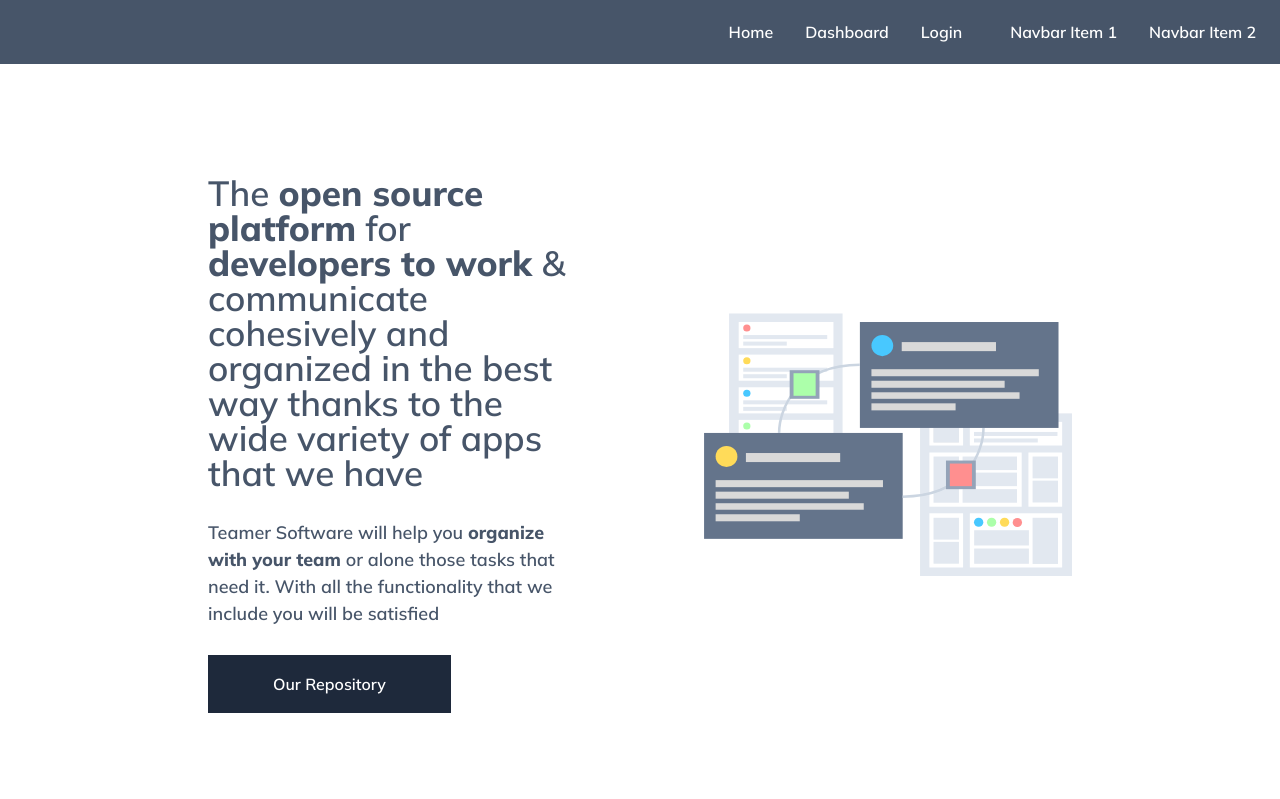
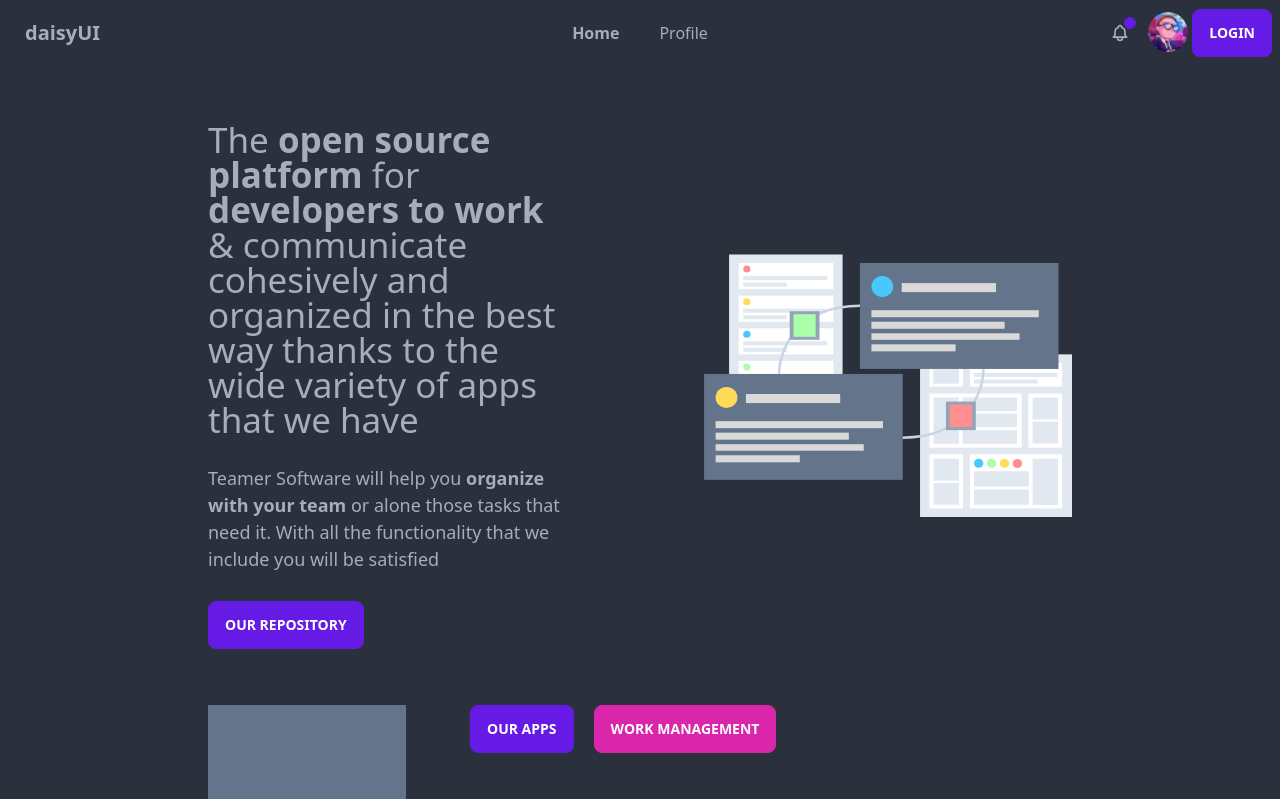
Before and after one commit to ProyectoIntegradoOrganizationalApp/Front-End, a React (Vite) app: page / in a window 1280 px wide. Shown: the top 799 px of the page. Built offline with nearby package versions, Linux system fonts and the light colour scheme.

Commit message:
Prueba de contexto y estados

```diff
--- a/index.html
+++ b/index.html
@@ -1,5 +1,5 @@
 <!DOCTYPE html>
-<html lang="es" data-theme="light_theme">
+<html lang="es" data-theme="dark">
   <head>
     <meta charset="UTF-8" />
     <link rel="icon" type="image/svg+xml" href="/src/assets/svg/logo.svg" />
--- a/src/adapters/components/Nav.tsx
+++ b/src/adapters/components/Nav.tsx
@@ -1,8 +1,13 @@
-// Tipo de la prop children
-import { ReactNode } from "react";
+// React
+import React from "react";
+
+// Links para el router
+import { Link, NavLink } from "react-router-dom";
 
 // Tipado de las rutas
-import { Route } from "../../domain/Route.interface";
+import { Route as IRoute } from "../../domain/Route.interface";
+
+import foto from "../../assets/foto.png";
 
 /**
  *  Componente de Navegador, usa un "Drawer" de DaisyUI en el que se introduce la información
@@ -12,42 +17,73 @@
  *  @param props Contiene las props que le pasa el elemento superior
  *  @returns
  */
-export function Nav( props: { children: ReactNode, routes: Route[]}) {
+export function Nav( props: { routes: IRoute[] } ) {
+
+
     return (
         <>
-            <div className="drawer">
-                <input id="my-drawer-3" type="checkbox" className="drawer-toggle" />
-                <div className="drawer-content flex flex-col">
-                    <div className="w-full navbar bg-accent">
-                        <div className="flex-none lg:hidden">
-                            <label htmlFor="my-drawer-3" className="btn btn-square btn-ghost">
-                                <svg xmlns="http://www.w3.org/2000/svg" fill="none" viewBox="0 0 24 24" className="inline-block w-6 h-6 stroke-current"><path strokeLinecap="round" strokeLinejoin="round" strokeWidth="2" d="M4 6h16M4 12h16M4 18h16"></path></svg>
+
+            <div className="navbar bg-base-100">
+
+                <div className="navbar-start">
+                    <Link to="/" className="btn btn-ghost normal-case text-xl">daisyUI</Link>
+                </div>
+
+                <div className="navbar-center">
+                    <ul tabIndex={0} className="flex">
+                        {props.routes.map( route =>
+                            <li key={route.name}>
+                                <NavLink className={({isActive}) => isActive ? 'px-5 nav-active' : "px-5"} to={route.link}>
+                                    {route.name}
+                                </NavLink>
+                            </li>
+                        )}
+                    </ul>
+                </div>
+
+                <div className="navbar-end">
+                    <button className="btn btn-ghost btn-circle">
+                        <div className="indicator">
+                            <svg xmlns="http://www.w3.org/2000/svg" className="h-5 w-5" fill="none" viewBox="0 0 24 24" stroke="currentColor"><path strokeLinecap="round" strokeLinejoin="round" strokeWidth="2" d="M15 17h5l-1.405-1.405A2.032 2.032 0 0118 14.158V11a6.002 6.002 0 00-4-5.659V5a2 2 0 10-4 0v.341C7.67 6.165 6 8.388 6 11v3.159c0 .538-.214 1.055-.595 1.436L4 17h5m6 0v1a3 3 0 11-6 0v-1m6 0H9" /></svg>
+                            <span className="badge badge-xs badge-primary indicator-item"></span>
+                        </div>
+                    </button>
+
+                    {/* {props.token && ( */}
+                        <div className="dropdown dropdown-end">
+                            <label tabIndex={0} className="btn btn-ghost btn-circle avatar">
+                                <div className="w-10 rounded-full">
+                                    <img src={foto} />
+                                </div>
                             </label>
+
+                            <ul tabIndex={0} className="menu menu-compact dropdown-content mt-3 p-2 shadow bg-base-100 rounded-box w-52">
+                                <li>
+                                    <a className="justify-between">
+                                        Profile
+                                        <span className="badge">New</span>
+                                    </a>
+                                </li>
+                                <li><a>Settings</a></li>
+                                <li>
+
+                                        <a >Logout</a>
+
+                                </li>
+                            </ul>
+
                         </div>
-                        <div className="flex-1 px-2 mx-2 justify-end">
-                            <ul className="menu menu-horizontal">
-                                {props.routes.map( route => <li><a className="nav-item" href={route.link}>{route.name}</a></li>)}
-                            </ul>
-                        </div>
-                        <div className="flex-none hidden lg:block">
-                            <ul className="menu menu-horizontal">
-                                <li><a>Navbar Item 1</a></li>
-                                <li><a>Navbar Item 2</a></li>
-                            </ul>
-                        </div>
-                    </div>
-                    {props.children}
-                </div>
-                <div className="drawer-side">
-                    <label htmlFor="my-drawer-3" className="drawer-overlay"></label>
-                    <ul className="menu p-4 w-80 bg-base-100">
-                        <li><a>Sidebar Item 1</a></li>
-                        <li><a>Sidebar Item 2</a></li>
+                    {/* )} */}
 
-                    </ul>
+                    {/* {!props.token && ( */}
+                        <button className="btn btn-primary">
+                            <Link to="/login">Login</Link>
+                        </button>
+                    {/* )} */}
 
                 </div>
             </div>
+
         </>
     )
 }
--- a/src/adapters/pages/Dashboard.tsx
+++ /dev/null
@@ -1,7 +0,0 @@
-export function Dashboard() {
-    return (
-        <>
-            <h1>Dashboard</h1>
-        </>
-    )
-}
--- /dev/null
+++ b/src/adapters/pages/Profile.tsx
@@ -0,0 +1,33 @@
+import { Sidebar } from "../components/Sidebar";
+
+import { useContext } from "react";
+
+import UserContext, { UserContextType } from '../../context/users'
+
+export function Profile() {
+
+    const { UsersContext, setUsersContext } = useContext(UserContext) as UserContextType;
+
+    const addUser = () => {
+
+        const newUser = {
+            id: crypto.randomUUID(),
+            name: "Sebastian",
+            lastname: "Ramirez",
+            age: 30
+        };
+
+        setUsersContext([...UsersContext, newUser]);
+    };
+
+
+
+    return (
+        <>
+            <Sidebar>
+                <h1>Dashboard</h1>
+                <button className="btn" onClick={addUser}>Add User</button>
+            </Sidebar>
+        </>
+    )
+}
--- a/src/adapters/pages/Register.tsx
+++ b/src/adapters/pages/Register.tsx
@@ -2,6 +2,7 @@
 import triangle from "../../assets/svg/login/triangle.svg";
 import google from "../../assets/svg/login/google.svg";
 import github from "../../assets/svg/login/github.svg";
+import { Link } from "react-router-dom";
 
 export function Register() {
     return (
@@ -30,7 +31,7 @@
                         <div className="login-message">
                             <h1 className="pb-5 font-extrabold">Have An Account?</h1>
                             <p className="pb-5 fs-m">If you already have an account, just sign in. We've missed you!</p>
-                            <a href="/login" className="btn btn-primary w-full">Log In</a>
+                            <Link to="/login" className="btn btn-primary w-full">Log In</Link>
                         </div>
                         <img src={triangle} className="absolute top-0 -left-5 select-none"/>
                         <img src={triangle} className="absolute bottom-0 -left-5 rotate-180 select-none"/>
--- a/src/app.tsx
+++ b/src/app.tsx
@@ -1,57 +1,32 @@
+// React
+import React from 'react';
+
 // Imports para el Router
-import { createBrowserRouter, RouterProvider } from 'react-router-dom';
+import { BrowserRouter, Routes, Route } from 'react-router-dom';
 
 // Modelo de las rutas
-import { Route } from './domain/Route.interface';
+import { Route as IRoute } from './domain/Route.interface';
 
 // Vistas
 import { Nav } from './adapters/components/Nav';
 import { Home } from './adapters/pages/Home';
-import { Dashboard } from './adapters/pages/Dashboard';
 import { Login } from './adapters/pages/Login';
 import { Register } from './adapters/pages/Register';
 import { Error } from './adapters/pages/Error';
+import { Profile } from './adapters/pages/Profile';
+
 
 /** Rutas de la aplicación */
-const routes: Route[] = [
+const routes: IRoute[] = [
     {
         name: "Home", link: "/"
     },
     {
-        name: "Dashboard", link: "/dashboard"
+        name: "Profile", link: "/profile"
     },
-    {
-        name: "Login", link: "/login"
-    }
 ]
 
-/**
- *  Router de la aplicación
- */
-const router = createBrowserRouter([
-    {
-        path: "/",
-        element: <Home />
-    },
-    {
-        path: "/dashboard",
-        element: <Dashboard />
-    },
-    // Autenticación
-    {
-        path: "/login",
-        element: <Login />
-    },
-    {
-        path: "/register",
-        element: <Register />
-    },
-    // Error
-    {
-        path: "*",
-        element: <Error />
-    }
-])
+import { UsersContextProvider } from './context/users';
 
 /**
  *  Aplicación principal.
@@ -62,9 +37,20 @@
 export function App() {
     return (
         <>
-            <Nav routes={routes}>
-                <RouterProvider router={router} />
-            </Nav>
+            <UsersContextProvider>
+                <BrowserRouter basename='/'>
+                    <Nav
+                        routes={routes}
+                    />
+                    <Routes>
+                        <Route path="/" element={<Home/>} />
+                        <Route path="/profile" element={<Profile />} />
+                        <Route path="/login" element={<Login />} />
+                        <Route path="/register" element={<Register />} />
+                        <Route path="*" element={<Error />} />
+                    </Routes>
+                </BrowserRouter>
+            </UsersContextProvider>
         </>
     )
 }
--- a/src/assets/css/index.css
+++ b/src/assets/css/index.css
@@ -4,14 +4,7 @@
 @tailwind components;
 @tailwind utilities;
 
-:root {
-    font-family: Mulish, system-ui, Avenir, Helvetica, Arial, sans-serif;
-    line-height: 1.5;
-    font-weight: 600;
 
-    color: #475569;
-    background-color: white;
-}
 
 /* APPLIES */
 .separator {
@@ -22,10 +15,6 @@
     @apply text-5xl;
 }
 
-.btn {
-    @apply capitalize px-16 text-white rounded-none py-5 h-auto;
-    font-size: 16px;
-}
 
 .input-light {
     @apply input w-full max-w-xs w-full max-w-full py-7 rounded-none;
--- /dev/null
+++ b/src/context/users.tsx
@@ -0,0 +1,30 @@
+import { createContext, ReactNode, useState } from "react";
+
+const Context = createContext({});
+
+interface Props {
+    children: ReactNode
+}
+
+type User = {
+    id: string,
+    name: string,
+    lastname: string,
+    age: number
+}
+
+export type UserContextType = {
+    UsersContext: Array<User>,
+    setUsersContext: ( value: Array<User>) => void
+}
+
+export function UsersContextProvider( { children }: Props ) {
+    const [UsersContext, setUsersContext] = useState<User[]>([]);
+    return (
+        <Context.Provider value={{UsersContext, setUsersContext}}>
+            {children}
+        </Context.Provider>
+    )
+}
+
+export default Context;
--- a/tailwind.config.js
+++ b/tailwind.config.js
@@ -17,7 +17,8 @@
           accent: "#475569",
           neutral: "#64748B"
         }
-      }
+      },
+      "dark"
     ]
   }
 }
```
Also changed, not shown: src/adapters/components/Sidebar.tsx (added, +21 -0 lines), src/adapters/pages/Login.tsx (+6 -1 lines), src/assets/foto.png (added).
